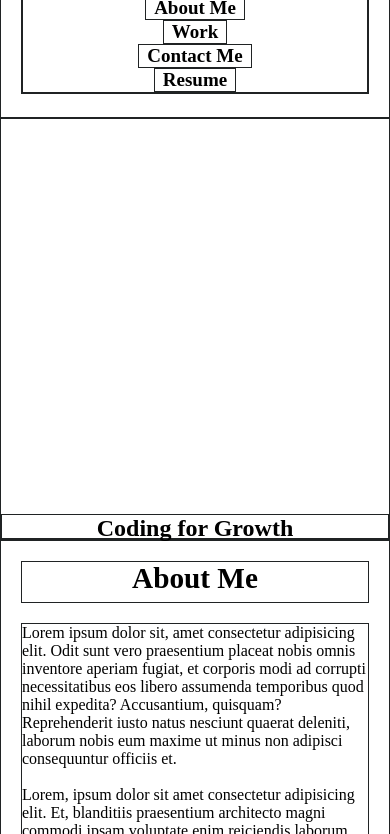
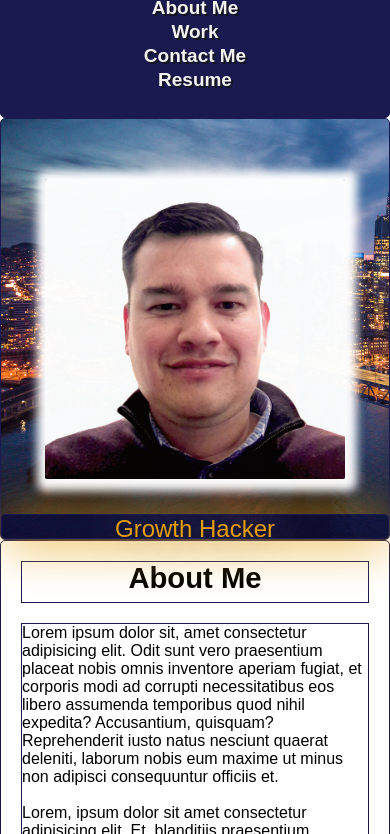
Before and after one commit to vmcguire/myportfolio, a plain HTML site: page index.html in a window 390 px wide. Shown: the part 69-903 px from the top of the page. Drawn offline with Linux system fonts and the light colour scheme.

Commit message:
updated header and main with color theme, shadows, and photos

```diff
--- a/assets/css/style.css
+++ b/assets/css/style.css
@@ -1,35 +1,44 @@
 :root {
     --primary-color: #a2ccdd;
-    --secondary-color: #024e76;
-    --tertiary-color: #202324;
-    --fourth-color: #f3f3f3;
+    --secondary-color: #e49e06;
+    --tertiary-color: #1a1a50;
+    --tertiary-color-light:rgba(10,10,66,0.5);
+    --fourth-color: #a8a8db;
+    --fourth-color-light:rgba(168,168,219,0.5);
+    --fifth-color: #f3f3f3;
 }
 * {
     box-sizing: border-box;
     margin: 0;
     padding: 0;
+    font-family: Arial, Helvetica, sans-serif;
 }
 header {
-    border: 1px solid var(--tertiary-color);
+    border-bottom: 3px solid var(--fifth-color);
+    background-color: var(--tertiary-color);
+    border-radius:5px;
+    color: var(--fifth-color);
     padding: 25px 35px;
     display: flex;
     justify-content: space-between;
     flex-wrap: wrap;
+    z-index: 99999;
 }
 header h1{
+    text-shadow: 2px 2px #15161f;
 
 }
 .header-title{
-    border: 1px solid var(--tertiary-color);
+    /* border: 1px solid var(--tertiary-color); */
 }
 .header-links{
-    border: 1px solid var(--tertiary-color);
+    /* border: 1px solid var(--tertiary-color); */
 }
 header nav {
     margin: 8px 0;
 }
 .header-links ul{
-    border: 1px solid var(--tertiary-color);
+    /* border: 1px solid var(--tertiary-color); */
     display: flex;
     justify-content: space-between;
     flex-wrap: wrap;
@@ -37,13 +46,22 @@ header nav {
     list-style: none;
 }
 .header-links ul li{
-    border: 1px solid var(--tertiary-color);
+    /* border: 1px solid var(--tertiary-color); */
     /* display:inline; */
     padding: 0px 8px;
+    text-decoration: none;
 
 }
+.header-links ul li a{
+    color: var(--fifth-color);
+    text-decoration: none;
+    text-shadow: 2px 2px #15161f;
+}
 main{
-    border: 1px solid var(--tertiary-color);
+    background-image: url('../images/San_Francisco.jpg');
+    background-size: cover;
+    border: 1px solid var(--fifth-color);
+    border-radius:5px;
     display:flex;
     height: 50vh;
     min-height: 300px;
@@ -51,23 +69,38 @@ main{
     padding: 25px 35px;
     position: relative;
 }
-img{
-    height: 300px;
-    width: 300px;
+.headshot{
+    width: 15vw;
+    border-radius:2.5px;
+    opacity:0.9;
+    box-shadow: 2px 2px 10px 0px white;
+}
+.headshot:hover {
+    width: 15vw;
+    border-radius:4px;
+    opacity:0.9;
 }
 main h2 {
-    border: 1px solid var(--tertiary-color);
+    background-color: var(--tertiary-color-light);
+    background-size: auto 100%;
+    border: 1px solid var(--fourth-color-light);
+    box-shadow: 2px 2px 50px var(--secondary-color);
+    text-shadow: 2px 2px 50px grey;
+    color: var(--secondary-color);
+    font-weight: lighter;
+    border-radius:5px;
     height: 3vh;
     position: absolute;
     bottom: 0;
     right: 0;
-    padding: 0 8px;
+    padding: 0px 8px;
     margin: 25px 35px;
     /* margin-right: .8px; */
 }
 .grid-container{
     padding: 40px;
-    border: 1px solid var(--tertiary-color);
+    border: 3px solid var(--fifth-color);
+    border-radius:5px;
     display: grid;
     grid-template-columns: repeat(4, 1fr);
     grid-template-rows: repeat(5,1fr);
@@ -165,6 +198,15 @@ main h2 {
         margin: 25px 35px;
         /* margin-right: .8px; */
     }
+    .headshot{
+        width: 17vw;
+        border-radius:50%;
+        opacity:0.90;
+        /* height: 10vh; */
+        box-shadow: 2px 2px 10px 10px white;
+    }
+
+
 }
 
 @media screen and (max-width: 768px) {
@@ -205,19 +247,33 @@ main h2 {
         display:flex;
         min-height: 300px;
         width: 100%;
-        padding: 25px 35px;
+        padding: 15px 20px;
         position: relative;
+        align-items: center;
     }
-    img{
-        height: 300px;
-        width: 300px;
-    }
+
     main h2 {
         border: 1px solid var(--tertiary-color);
-        position: absolute;
-        padding: 0 8px;
-        margin: 25px 35px;
-        }
+        width:100%;
+        text-align: center;
+        margin: 0 auto;
+    }
+    .profile-photo{
+        margin: 0 auto;
+        justify-content: center;
+    }
+    .headshot{
+        margin: 0 auto;
+        /* display: flex;
+        justify-content: center; */
+        width: 50vw;
+        max-width:300px;
+        max-height:300px;
+        border-radius:2.5px;
+        opacity:0.975;
+        box-shadow: 2px 2px 10px 10px white;
+    }
+
     .grid-container{
         padding:20px;
         border: 1px solid var(--tertiary-color);
@@ -323,15 +379,20 @@ main h2 {
         padding: 15px 20px;
         position: relative;
     }
-    img{
-        height: 300px;
-        width: 300px;
-    }
     main h2 {
         border: 1px solid var(--tertiary-color);
         width:100%;
         text-align: center;
         margin: 0 auto;
+    }
+    .headshot{
+        /* min-width: 50vw; */
+        width:100%;
+        margin: 0 auto;
+        text-align: center;
+        /* height: 10vh; */
+        display: flex;
+        justify-content: center;
     }
     .grid-container{
         padding:20px;
--- a/index.html
+++ b/index.html
@@ -10,21 +10,21 @@
 <body>
     <header>
         <div class="header-title">
-            <h1>Vic's Portfolio</h1>
+            <h1>Victor McGuire</h1>
         </div>
         <nav class="header-links">
             <ul>
                 <li>
-                    <h2>About Me</h2>
+                    <h2><a href="#abt">About Me</a></h2>
                 </li>
                 <li>
-                    <h2>Work</h2>
+                    <h2><a href="#wrk">Work</a></h2>
                 </li>
                 <li>
-                    <h2>Contact Me</h2>
+                    <h2><a href="#cntct">Contact Me</a></h2>
                 </li>
                 <li>
-                    <h2>Resume</h2>
+                    <h2><a href="#resume">Resume</a></h2>
                 </li>
             </ul>
         </nav>
@@ -32,19 +32,22 @@
 
     <main>
         <h2>
-            Coding for Growth
+            Growth Hacker
         </h2>
+        <div class="profile-photo">
+            <img class="headshot" src="assets/images/ProfessionalPic.png">
+        </div>
     </main>
 
     <div class="grid-container">
-            <div class="grid-item grid-item-1 about-me">
+            <div id="abt" class="grid-item grid-item-1 about-me">
                 <h2>About Me</h2>
             </div>
             <div class="grid-item grid-item-2 about-me-text">
                 <p>Lorem ipsum dolor sit, amet consectetur adipisicing elit. Odit sunt vero praesentium placeat nobis omnis inventore aperiam fugiat, et corporis modi ad corrupti necessitatibus eos libero assumenda temporibus quod nihil expedita? Accusantium, quisquam? Reprehenderit iusto natus nesciunt quaerat deleniti, laborum nobis eum maxime ut minus non adipisci consequuntur officiis et.
                 <br><br>Lorem, ipsum dolor sit amet consectetur adipisicing elit. Et, blanditiis praesentium architecto magni commodi ipsam voluptate enim reiciendis laborum est at repellat hic cumque fuga.</p>
             </div>
-            <div class="grid-item grid-item-3 work">
+            <div id="wrk" class="grid-item grid-item-3 work">
                 <h2>Work</h2>
             </div>
             <div class="grid-item grid-item-4 run-buddy">
@@ -82,7 +85,7 @@
                     <p>SEO Marketing/Analytics</p>
                 </div>
             </div>
-            <div class="grid-item grid-item-9 contact-me">
+            <div id="cntct" class="grid-item grid-item-9 contact-me">
                 <h2>Contact Me</h2>
             </div>
             <div class="grid-item grid-item-10 contact-me-links">
@@ -95,18 +98,5 @@
                 </ul>
             </div>
         </div>
-
-        <!-- <h1>I ❤️ PATRICK
-            <img src="assets/images/patrick.jpg" alt="Patrick">
-        <br>I ❤️ GEMMA
-            <img src="assets/images/gemma.jpg" alt="Gemma">
-        <br>I ❤️ MAMA
-            <img src="assets/images/mama.jpg" alt="Mama">
-        <br>From Daddy
-            <img src="assets/images/daddy.jpg" alt="Daddy">
-        </h1> -->
-
-
-
 </body>
 </html>
```
Also changed, not shown: assets/images/ProfessionalPic.jpg (added), assets/images/ProfessionalPic.png (added), assets/images/San_Francisco.jpg (added), assets/images/cell-1.png (added), assets/images/cell-3.png (added), assets/images/cell-4.png (added), assets/images/cell-5.png (added), assets/images/daddy.jpg (deleted), assets/images/headshot.png (added), 4 other files.
